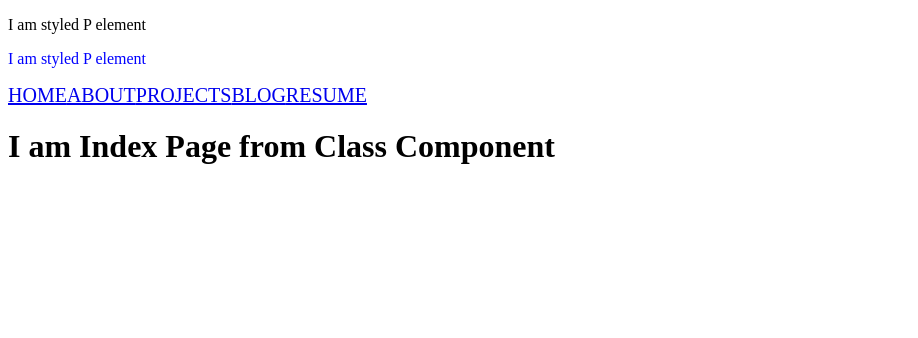
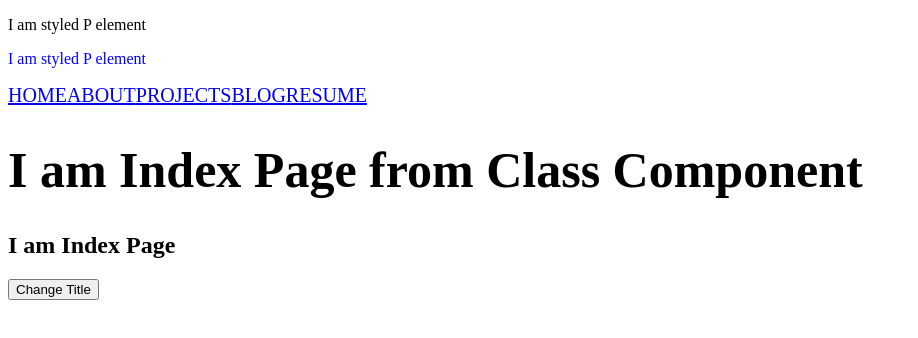
Before and after one commit to HyeeunMok/hyeeun_mok_portfolio, a Next.js app: page / in a window 1280 px wide. Shown: the top 338 px of the page, without its empty margins (0-918 px from the left). Built offline with nearby package versions, Linux system fonts and the light colour scheme.

Commit message:
created supercomponent

```diff
--- a/pages/index.js
+++ b/pages/index.js
@@ -3,18 +3,43 @@
 
 class Index extends React.Component {
 
+    constructor() {
+        super();
+
+        this.state = {
+            title: 'I am Index Page'
+        }
+
+        console.log('constructor');
+    }
+
+    componentDidMount() {
+        console.log('constructor');
+    }
+
+    componentDidUpdate() {
+        console.log('constructor');
+    }
+
+    componentWillUnmount() {
+        console.log('constructor');
+    }
+
+    updateTitle() {
+        this.setState({title: 'I am Updated Index page'});
+    }
+
     render() {
+        console.log('constructor');
+
         return (
             <BaseLayout>
-                <h1>I am Index Page from Class Component</h1>
+                <h1 className='fromPage'>I am Index Page from Class Component</h1>
+                <h2> { this.state.title} </h2>
+                <button onClick={ () => this.updateTitle() }> Change Title </button>
             </BaseLayout>
         )
     }
 }
 
 export default Index;
-
-
-{/* <Header title ={'I am a header component'}>
-<h1>I am header subtitle</h1>
-</Header> */}
```
Also changed, not shown: components/SuperComponent.js (added).
